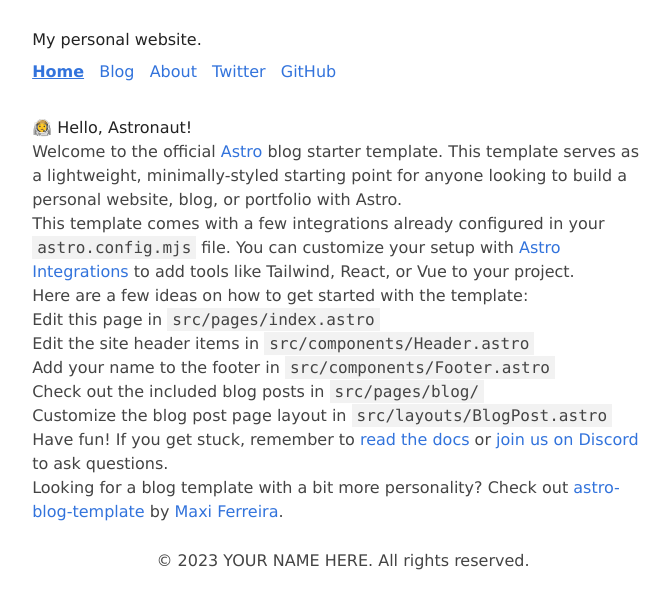
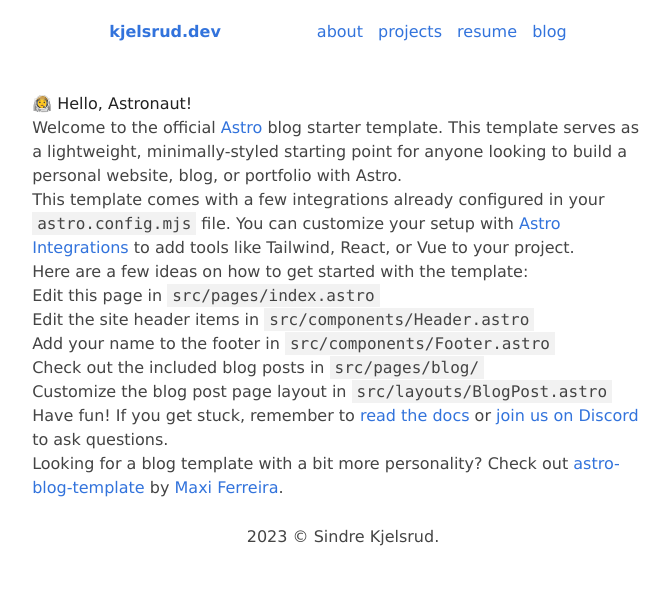
Before and after one commit to SindreKjelsrud/kjelsrud.dev, an Astro site: page / in a window 1280 px wide. Shown: the whole page, without its empty margins (297-967 px from the left). Built offline with nearby package versions, Linux system fonts and the light colour scheme; Astro itself is replaced by a stand-in of ours.

Commit message:
💄 fixing Header & Footer components

```diff
--- a/src/components/Footer.astro
+++ b/src/components/Footer.astro
@@ -3,7 +3,7 @@
 ---
 
 <footer>
-	&copy; {today.getFullYear()} YOUR NAME HERE. All rights reserved.
+	{today.getFullYear()} &copy; Sindre Kjelsrud.
 </footer>
 <style>
 	footer {
--- a/src/components/Header.astro
+++ b/src/components/Header.astro
@@ -3,23 +3,14 @@
 import { SITE_TITLE } from '../consts';
 ---
 
-<header>
-	<h2>
+<header class="flex justify-center gap-24 mb-12">
+	<a class="font-bold" href="/">
 		{SITE_TITLE}
-	</h2>
+	</a>
 	<nav>
-		<HeaderLink href="/">Home</HeaderLink>
-		<HeaderLink href="/blog">Blog</HeaderLink>
-		<HeaderLink href="/about">About</HeaderLink>
-		<HeaderLink href="https://twitter.com/astrodotbuild" target="_blank">Twitter</HeaderLink>
-		<HeaderLink href="https://github.com/withastro/astro" target="_blank">GitHub</HeaderLink>
+		<HeaderLink href="/about">about</HeaderLink>
+		<HeaderLink href="/projects">projects</HeaderLink>
+		<HeaderLink href="/resume">resume</HeaderLink>
+		<HeaderLink href="/blog">blog</HeaderLink>
 	</nav>
 </header>
-<style>
-	header {
-		margin: 0em 0 2em;
-	}
-	h2 {
-		margin: 0.5em 0;
-	}
-</style>
--- a/src/consts.ts
+++ b/src/consts.ts
@@ -1,5 +1,4 @@
 // Place any global data in this file.
 // You can import this data from anywhere in your site by using the `import` keyword.
 
-export const SITE_TITLE = 'My personal website.';
-export const SITE_DESCRIPTION = 'Welcome to my website!';
+export const SITE_TITLE = 'kjelsrud.dev';
```
